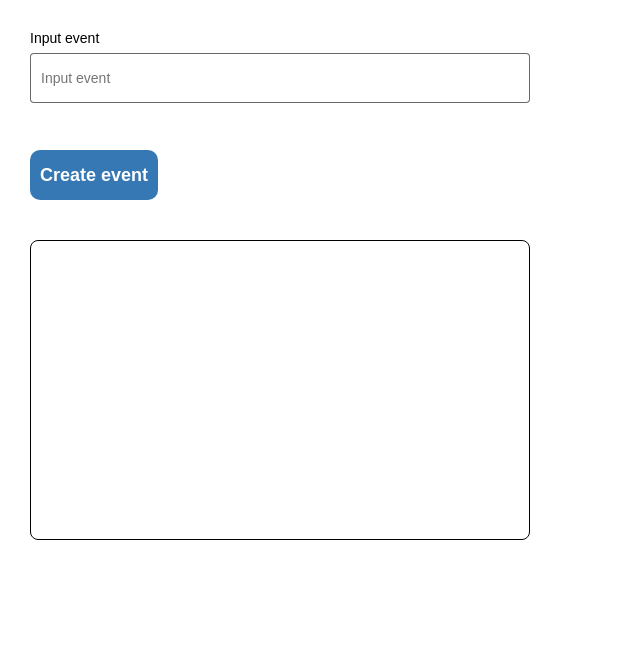
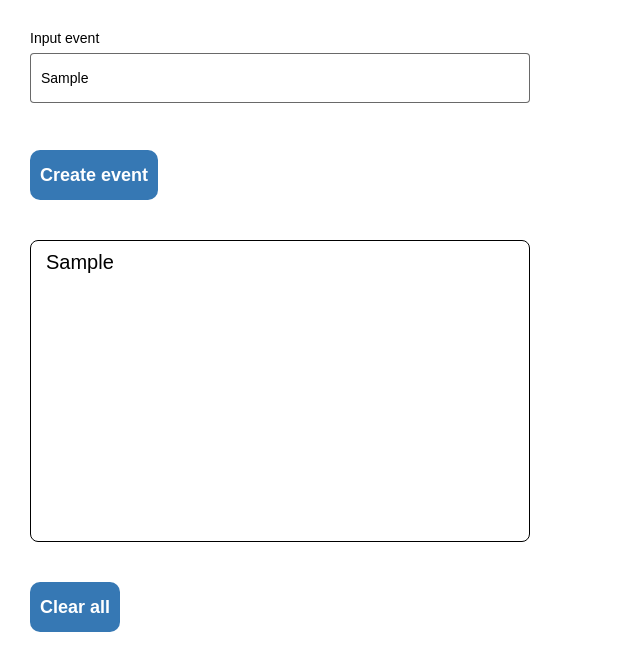
Before and after one commit to AGaleeva/vite-redux-learning, a React (Vite) app: page / in a window 1280 px wide. Both pictures are taken after typing "Sample" into the empty fields and a click on the button "Create event". Shown: the top 670 px of the page, without its empty margins (0-640 px from the left). Built offline with nearby package versions, Linux system fonts and the light colour scheme.

Commit message:
hw33 added

```diff
--- a/src/components/todoList/TodoList.tsx
+++ b/src/components/todoList/TodoList.tsx
@@ -1,22 +1,58 @@
+import { useDispatch, useSelector } from "react-redux";
+import { useFormik } from "formik";
+
 import Input from "components/input";
 import Button from "components/button";
-import { ButtonContainer, CreatedListContainer, InputContainer, TodoListWrapper } from "./styles";
+import { ButtonContainer, CreatedListContainer, InputContainer, List, TodoListWrapper } from "./styles";
+import { todosActions } from "store/redux/todoList/todoListSlice";
+import { todosState } from "store/redux/todoList/selectors";
+import { Todo } from 'store/redux/todoList/types'
+import { v4 } from "uuid";
 
 function TodoList() {
+  const dispatch = useDispatch()
+  const todoList = useSelector(todosState)
+
+  const formik = useFormik({
+    initialValues: {
+      todo: "",
+    },
+    onSubmit: (values) => {
+      dispatch(todosActions.addTodo(values))
+    },
+  })
+
   return (
     <TodoListWrapper>
-      <InputContainer>
+      <InputContainer onSubmit={formik.handleSubmit}>
         <Input
           label="Input event"
           placeholder="Input event"
-          value=""
-          onChange={() => {}}
+          name="todo"
+          value={formik.values.todo}
+          onChange={formik.handleChange}
         />
+        <ButtonContainer>
+          <Button name="Create event" type="submit" />
+        </ButtonContainer>
       </InputContainer>
+      <CreatedListContainer>
+        <List>
+          {todoList.todos.map((event: Todo) => (
+            <li
+              key={v4()}
+              onClick={() => {
+                dispatch(todosActions.deleteTodo(event.id))
+              }}
+            >
+              {event.todo}
+            </li>
+          ))}
+        </List>
+      </CreatedListContainer>
       <ButtonContainer>
-        <Button name="Create event" type="button" onClick={() => {}} />
+        <Button name="Clear all" type="button" onClick={() => dispatch(todosActions.deleteAllTodos())} />
       </ButtonContainer>
-      <CreatedListContainer></CreatedListContainer>
     </TodoListWrapper>
   )
 }
--- a/src/components/todoList/styles.ts
+++ b/src/components/todoList/styles.ts
@@ -4,11 +4,14 @@ export const TodoListWrapper = styled.div`
   display: flex;
   flex-direction: column;
   gap: 40px;
+  padding-top: 30px;
+  padding-left: 30px;
 `;
 
-export const InputContainer = styled.div`
-  margin-top: 30px;
-  margin-left: 30px;
+export const InputContainer = styled.form`
+  display: flex;
+  flex-direction: column;
+  gap: 40px;
   min-width: 500px;
   width: fit-content;
   height: fit-content;
@@ -19,16 +22,25 @@ export const InputContainer = styled.div`
 
 export const ButtonContainer = styled.div`
   width: fit-content;
-  margin-left: 30px;
 `;
 
 export const CreatedListContainer = styled.div`
-  margin-left: 30px;
+  padding: 10px 15px;
   width: 500px;
   min-height: 300px;
   border: 1px solid black;
   border-radius: 8px;
+  `;
+
+export const List = styled.ul`
+  margin: 0;
+  padding: 0;
+  min-height: 280px;
+  height: fit-content;
   font-family: Arial, Helvetica, sans-serif;
   font-size: 20px;
   color: black;
-`;
+    & li {
+      cursor: pointer;
+    }
+  `;
--- a/src/store/redux/todoList/selectors.ts
+++ b/src/store/redux/todoList/selectors.ts
@@ -0,0 +1,6 @@
+import { createSelector } from '@reduxjs/toolkit';
+import { RootState } from 'store/store';
+
+export const globalState = (state: RootState) => state
+
+export const todosState = createSelector(globalState, (state) => state.todos)
--- a/src/store/redux/todoList/todoListSlice.ts
+++ b/src/store/redux/todoList/todoListSlice.ts
@@ -0,0 +1,25 @@
+import { createSlice, PayloadAction } from '@reduxjs/toolkit'
+import {v4} from 'uuid';
+
+import { AddTodoPayload, Todo, TodoState } from './types'
+
+const todoInitialState: TodoState = {
+  todos: [],
+}
+
+const todosSlice = createSlice({
+  name: 'TODOS',
+  initialState: todoInitialState,
+  reducers: {
+    addTodo: (state: TodoState, { payload }: PayloadAction<AddTodoPayload>) => {
+      state.todos = [...state.todos, {...payload, id: v4()}]
+    },
+    deleteTodo: (state: TodoState, { payload }: PayloadAction<string>) => {
+      state.todos = [...state.todos].filter((todoObject) => todoObject.id !== payload)
+    },
+    deleteAllTodos: () => todoInitialState
+  }
+})
+
+export const todosActions = todosSlice.actions;
+export const todosReducers = todosSlice.reducer
--- a/src/store/store.ts
+++ b/src/store/store.ts
@@ -3,12 +3,14 @@ import { configureStore, ThunkAction, Action } from "@reduxjs/toolkit"
 import {counterReducer} from './redux/counter/counterSlice';
 import { feedbackReducer } from "./redux/feedback/feedbackSlice";
 import { usersReducers } from './redux/users/userSlice'
+import { todosReducers } from "./redux/todoList/todoListSlice";
 
 export const store = configureStore({
   reducer: {
     counter: counterReducer,
     feedback: feedbackReducer,
-    users: usersReducers
+    users: usersReducers,
+    todos: todosReducers
   },
 })
 
```
Also changed, not shown: src/store/redux/todoList/types.ts (+12 -0 lines), 1 other file (tests, documents, lock files or other folders).
